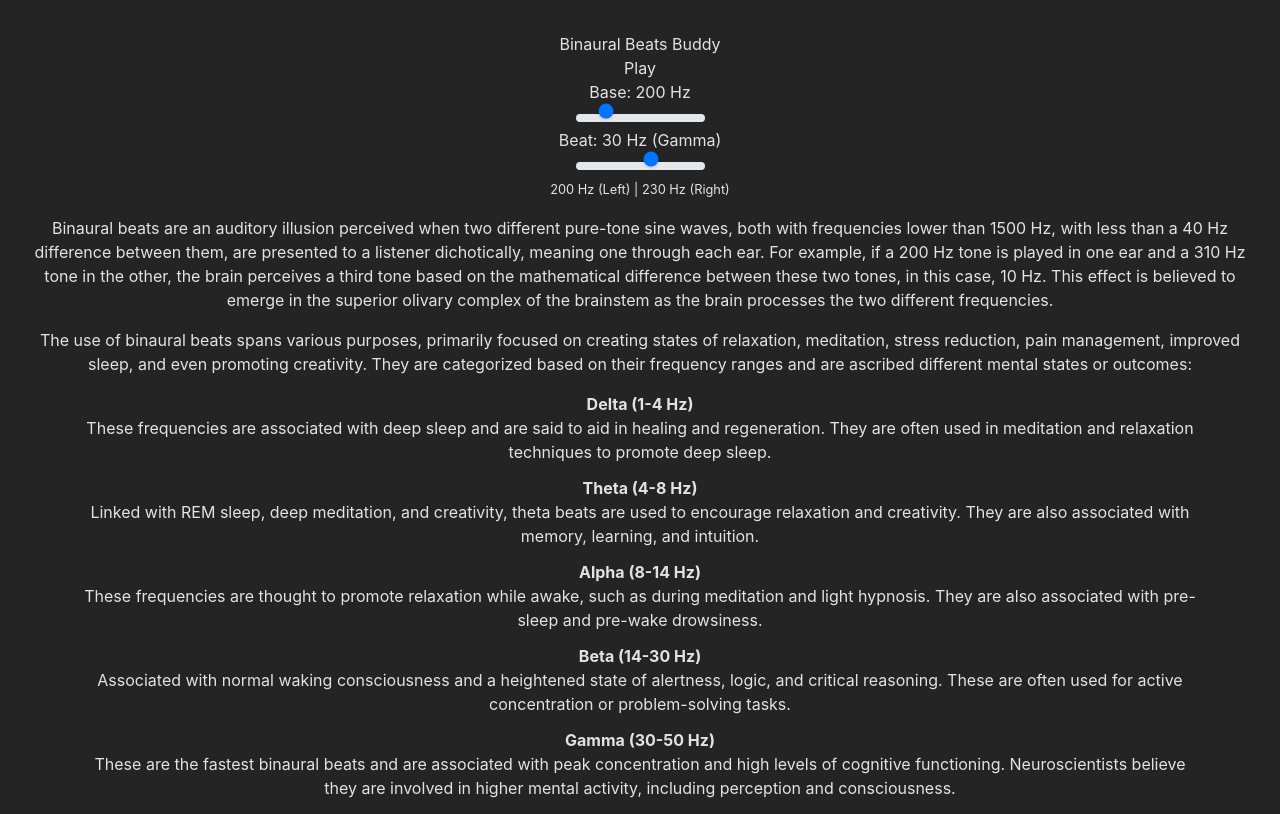
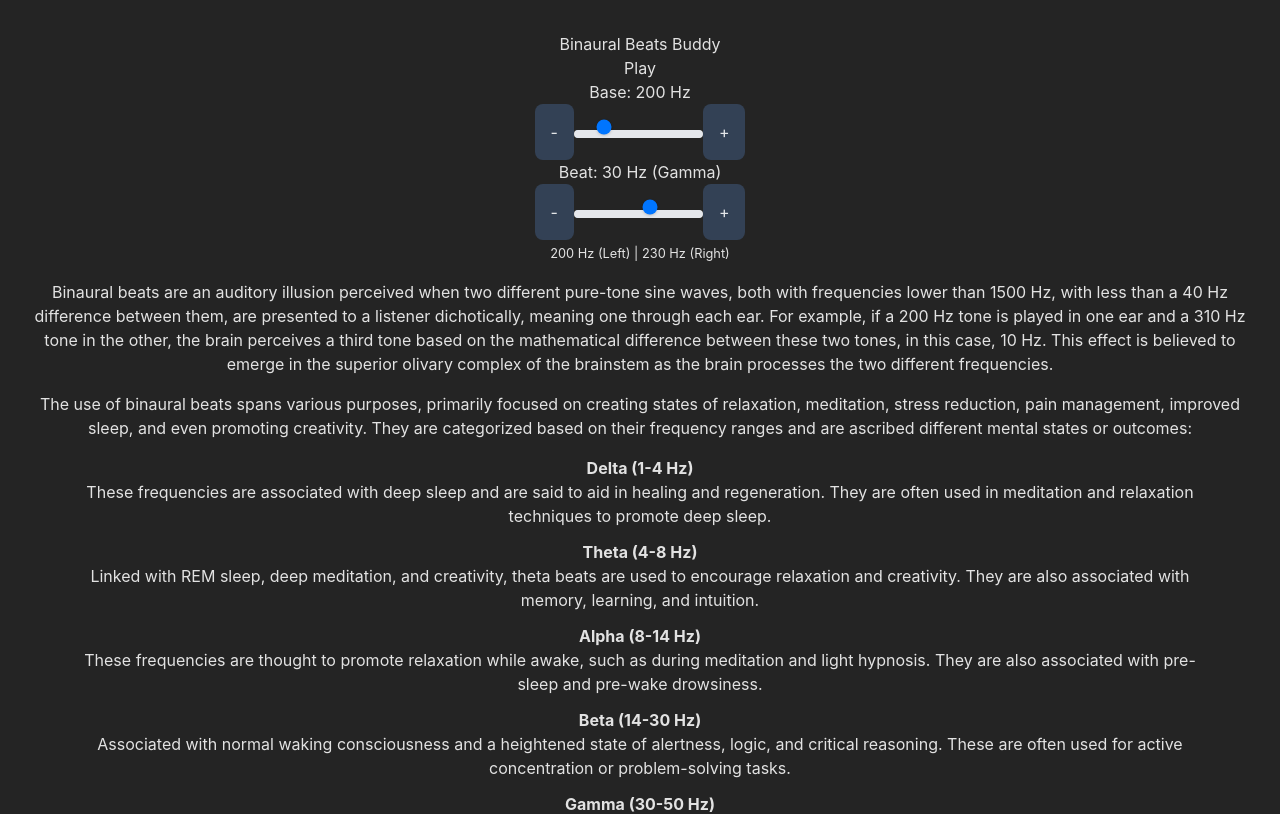
Before and after one commit to kurtisgrant/binaural-beats-buddy, a React (Vite) app: page / in a window 1280 px wide. Shown: the top 814 px of the page. Built offline with nearby package versions, Linux system fonts and the light colour scheme.

Commit message:
SliderWithButtons component and styling updates

```diff
--- a/src/App.css
+++ b/src/App.css
@@ -15,6 +15,10 @@
 
 .info ol li {
   @apply my-3
+}
+
+.slider-with-buttons button {
+  @apply bg-slate-700 hover:bg-slate-600 p-4 rounded-lg
 }
 
 /* Custom Slider Styles */
--- a/src/App.tsx
+++ b/src/App.tsx
@@ -1,6 +1,7 @@
 import { useState } from "react";
 import { useAudioContext } from "./hooks/useAudioContext";
 import { useOscillator } from "./hooks/useOscillator";
+import SliderWithButtons from "./components/sliderWithButtons";
 import "./App.css";
 
 function App() {
@@ -8,7 +9,7 @@ function App() {
   const [beat, setBeat] = useState(30);
   const [isPlaying, setIsPlaying] = useState(false);
 
-  const {audioCtxRef, getAudioContext} = useAudioContext();
+  const { audioCtxRef, getAudioContext } = useAudioContext();
   useOscillator(getAudioContext, isPlaying, base, beat);
 
   const handlePlayPause = () => {
@@ -24,40 +25,30 @@ function App() {
     <>
       <h1 className="text-5xl m-5 font-bold">Binaural Beats Buddy</h1>
       <button
-        className="mx-auto p-5 my-8 rounded-full bg-blue-500 text-white text-2xl font-bold"
+        className="mx-auto p-5 my-8 rounded-full bg-blue-500 hover:bg-blue-400 text-white text-2xl font-bold"
         onClick={handlePlayPause}
       >
         {isPlaying ? "Pause" : "Play"}
       </button>
       <div className="pt-5">
-        <div>
-          <label htmlFor="base">Base: {base} Hz</label>
-          <br />
-          <input
-            type="range"
-            id="base"
+        <SliderWithButtons
           name="base"
-            min="50"
-            max="800"
           value={base}
-            onChange={(e) => setBase(Number(e.target.value))}
-            className="slider p-7 m-4 w-64 h-2 bg-gray-200 rounded-lg appearance-none cursor-pointer dark:bg-gray-700"
+          setValue={setBase}
+          labeller={baseLabeller}
+          min={50}
+          max={800}
+          buttonInc={5}
         />
-        </div>
-        <div>
-          <label htmlFor="beat">Beat: {beat} Hz</label>{' (' + getToneType(beat) + ')'}
-          <br />
-          <input
-            type="range"
-            id="beat"
+        <SliderWithButtons
           name="beat"
-            min="0"
-            max="50"
           value={beat}
-            onChange={(e) => setBeat(Number(e.target.value))}
-            className="slider p-7 m-4 w-64 h-2 bg-gray-200 rounded-lg appearance-none cursor-pointer dark:bg-gray-700"
+          setValue={setBeat}
+          labeller={beatLabeller}
+          min={0}
+          max={50}
+          buttonInc={1}
         />
-        </div>
       </div>
       <div>
         <small>
@@ -88,39 +79,43 @@ function App() {
         <ol>
           <li>
             <b>Delta (1-4 Hz)</b>
-            <br />These frequencies are associated with deep sleep and
-            are said to aid in healing and regeneration. They are often used in
-            meditation and relaxation techniques to promote deep sleep.
+            <br />
+            These frequencies are associated with deep sleep and are said to aid
+            in healing and regeneration. They are often used in meditation and
+            relaxation techniques to promote deep sleep.
           </li>
 
           <li>
             <b>Theta (4-8 Hz)</b>
-            <br />Linked with REM sleep, deep meditation, and
-            creativity, theta beats are used to encourage relaxation and
-            creativity. They are also associated with memory, learning, and
-            intuition.
+            <br />
+            Linked with REM sleep, deep meditation, and creativity, theta beats
+            are used to encourage relaxation and creativity. They are also
+            associated with memory, learning, and intuition.
           </li>
 
           <li>
             <b>Alpha (8-14 Hz)</b>
-            <br />These frequencies are thought to promote relaxation
-            while awake, such as during meditation and light hypnosis. They are
-            also associated with pre-sleep and pre-wake drowsiness.
+            <br />
+            These frequencies are thought to promote relaxation while awake,
+            such as during meditation and light hypnosis. They are also
+            associated with pre-sleep and pre-wake drowsiness.
           </li>
 
           <li>
             <b>Beta (14-30 Hz)</b>
-            <br />Associated with normal waking consciousness and a
-            heightened state of alertness, logic, and critical reasoning. These
-            are often used for active concentration or problem-solving tasks.
+            <br />
+            Associated with normal waking consciousness and a heightened state
+            of alertness, logic, and critical reasoning. These are often used
+            for active concentration or problem-solving tasks.
           </li>
 
           <li>
             <b>Gamma (30-50 Hz)</b>
-            <br />These are the fastest binaural beats and are
-            associated with peak concentration and high levels of cognitive
-            functioning. Neuroscientists believe they are involved in higher
-            mental activity, including perception and consciousness.
+            <br />
+            These are the fastest binaural beats and are associated with peak
+            concentration and high levels of cognitive functioning.
+            Neuroscientists believe they are involved in higher mental activity,
+            including perception and consciousness.
           </li>
         </ol>
 
@@ -140,6 +135,21 @@ function App() {
 
 export default App;
 
+function baseLabeller(name: string, value: number) {
+  return `${capitalize(name)}: ${value} Hz`;
+}
+
+function beatLabeller(name: string, value: number) {
+  return `${capitalize(name)}: ${value} Hz (${getToneType(value)})`;
+}
+
+function capitalize(word: string) {
+  if (word && typeof word === "string") {
+    return word.charAt(0).toUpperCase() + word.slice(1).toLowerCase();
+  }
+  return word;
+}
+
 function getToneType(hz: number) {
   if (hz >= 30 && hz <= 50) {
     return "Gamma";
@@ -152,7 +162,7 @@ function getToneType(hz: number) {
   } else if (hz >= 1 && hz <= 4) {
     return "Delta";
   } else if (hz <= 0) {
-    return "Not Binaural"
+    return "Not Binaural";
   } else {
     return "Unknown";
   }
--- /dev/null
+++ b/src/components/SliderWithButtons.tsx
@@ -0,0 +1,71 @@
+interface SliderWithButtonsProps {
+  name: string;
+  value: number;
+  setValue: (value: number) => void;
+  labeller: (name: string, value: number) => string;
+  min: number;
+  max: number;
+  buttonInc: number;
+}
+
+export default function SliderWithButtons({
+  name,
+  value,
+  setValue,
+  labeller,
+  min,
+  max,
+  buttonInc,
+}: SliderWithButtonsProps) {
+  const handleSlider = (e: React.ChangeEvent<HTMLInputElement>) => {
+    setValue(Number(e.target.value));
+  };
+  return (
+    <div className="">
+      <label htmlFor={name}>{labeller(name, value)}</label>
+      <br />
+      <div className="slider-with-buttons flex justify-center items-center mb-6 mt-2">
+        <button
+          style={{
+            userSelect: "none",
+            WebkitUserSelect: "none",
+            msUserSelect: "none",
+            MozUserSelect: "none"
+          }}
+          onClick={() =>
+            setValue(
+              Math.max(min, value - buttonInc - ((value - min) % buttonInc))
+            )
+          }
+        >
+          -
+        </button>
+        <input
+          type="range"
+          id="base"
+          name="base"
+          min={min.toString()}
+          max={max.toString()}
+          value={value}
+          onChange={handleSlider}
+          className="slider p-7 mx-2 w-64 h-2 bg-gray-200 rounded-lg appearance-none cursor-pointer dark:bg-gray-700"
+        />
+        <button
+          style={{
+            userSelect: "none",
+            WebkitUserSelect: "none",
+            msUserSelect: "none",
+            MozUserSelect: "none"
+          }}
+          onClick={() =>
+            setValue(
+              Math.min(max, value + buttonInc - ((value - min) % buttonInc))
+            )
+          }
+        >
+          +
+        </button>
+      </div>
+    </div>
+  );
+}
```
Lines whose indentation alone changed are shown as unchanged.
